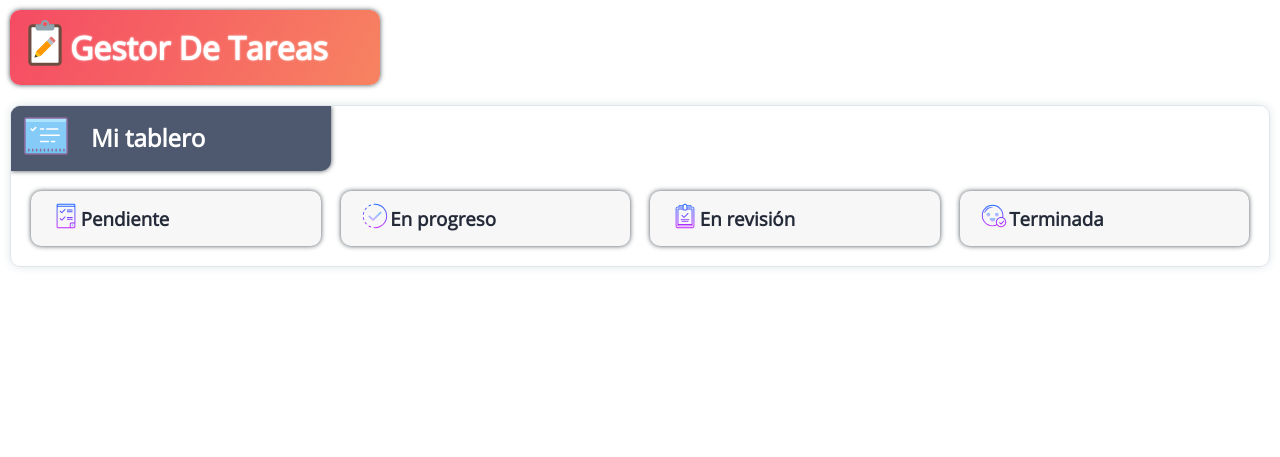
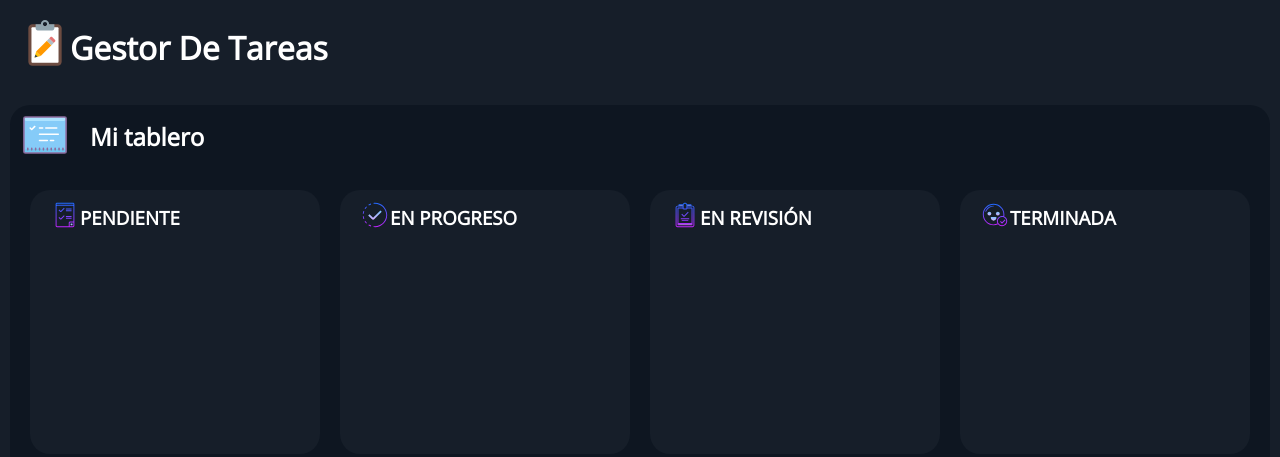
Before and after one commit to carlos123gt/electron-app, an Electron app: page src/views/index.html in a window 1280 px wide. Drawn offline with Linux system fonts and the light colour scheme; no server answers.

Commit message:
New design UI

```diff
--- a/src/index.js
+++ b/src/index.js
@@ -61,6 +61,10 @@ ipcMain.on('task:new', (e, newTask) => {
     newTaskWindow.close();
 });
 
+ipcMain.on('task:close', (e) => {
+    newTaskWindow.close();
+});
+
 const templateMenu = [
     {
         label: 'Archivo',
--- a/src/scripts/new-task.js
+++ b/src/scripts/new-task.js
@@ -1,6 +1,7 @@
 const { ipcRenderer } = require('electron');
 
 const form = document.querySelector('#form');
+const close = document.querySelector('#close-button');
 
 form.addEventListener('submit', (e) => {
     e.preventDefault();
@@ -18,3 +19,7 @@ form.addEventListener('submit', (e) => {
     ipcRenderer.send('task:new', newTask);
 
 });
+
+close.addEventListener('click', (e) => {
+    ipcRenderer.send('task:close')
+});
--- a/src/styles/index.css
+++ b/src/styles/index.css
@@ -14,7 +14,7 @@ span{
 }
 
 body{
-    background: #fff;
+    background: #161e29;
 }
 h1{
     color: #fff;
@@ -26,20 +26,16 @@ h2{
     padding-bottom: 10px;
 }
 .container{
-    border: 1px solid #dfe6e9;
-    border-radius: 10px;
-    box-shadow: 0 0 10px #dfe6e9;
+    border-radius: 20px;
     margin: 20px 10px 10px 10px;
+    background: #0e1621;
     overflow: hidden;
 }
 .title-container{
-    background: #4e596f;
     width: 300px;
-    border-bottom-right-radius: 10px;
     margin: 0;
     padding: 5px 10px;
     display: flex;
-    box-shadow: 0 0 5px #495057;
 }
 .title-container figure{
     width: 50px;
@@ -57,9 +53,9 @@ h2{
     flex-direction: column;
     align-items: center;
     justify-content: flex-start;
-    border-radius: 10px;
-    background: #242a3809;
-    box-shadow: 0 0 5px #495057;
+    border-radius: 20px;
+    background: #161e29;
+    min-height: 264px;
 }
 
 .card{
@@ -67,17 +63,15 @@ h2{
     flex-direction: column;
     justify-content: center;
     align-items: center;
-    border-radius: 10px;
+    border-radius: 20px;
     width: 250px;
     overflow: hidden;
-    box-shadow: 0 0 5px #495057;
     transition: linear all 0.2s;
     margin-bottom: 20px;
     cursor: pointer;
+    background: #222e3e;
 }
 .card-head{
-    background: #242a38;
-    background: linear-gradient(117deg, #4e596f 0%, #242a38 100%);
     padding: 10px;
     margin: 0;
     width: 100%;
@@ -85,11 +79,11 @@ h2{
     justify-content: center;
     color: #fff;
     font-size: 22px;
-    text-shadow: 0 0 2px #fff;
 }
 .card-body{
     padding-top: 20px;
     padding-bottom: 20px;
+    color: #fff;
 }
 .card-foot{
     padding: 10px;
@@ -115,14 +109,9 @@ h2{
     transition: linear 0.2s all;
 }
 .title{
-    background: rgb(245,75,100);
-    background: linear-gradient(117deg, rgba(245,75,100,1) 0%, rgba(247,131,97,1) 100%);
-    border-radius: 10px;
     width: 350px;
     margin: 10px;
     padding: 10px;
-    box-shadow: 0 0 5px #495057;
-    text-shadow: 0 0 2px #fff;
     display: flex;
     justify-content: flex-start;
     align-items: center;
@@ -147,11 +136,12 @@ h2{
 }
 .title-tablet{
     padding: 10px;
-    color: #242a38;
+    color: #fff;
     display: flex;
     justify-content: flex-start;
     align-items: center;
     width: 250px;
+    text-transform: uppercase;
 }
 .title-tablet figure{
     width: 30px;
```
Also changed, not shown: src/views/new-task.html (+1 -1 lines).
